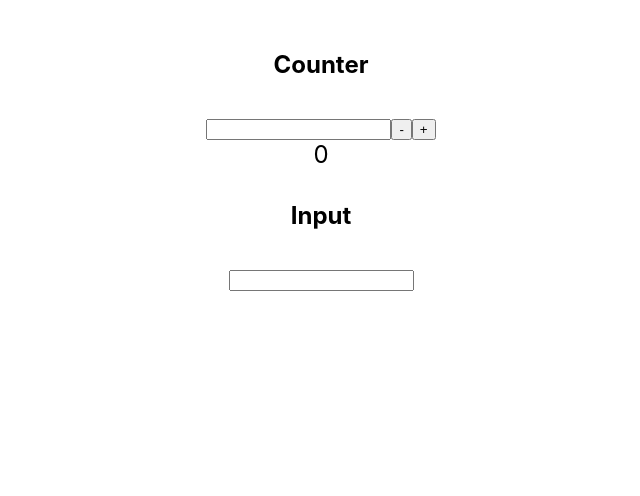
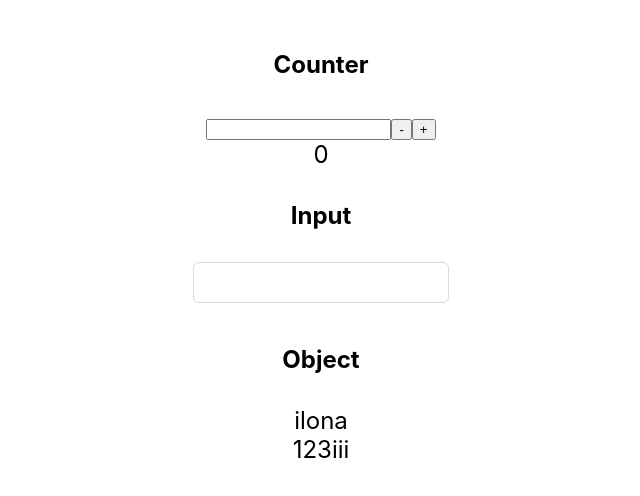
Before and after one commit to ilonaverenich/mini-projects-ts, a React (Create React App) app: page / in a window 1280 px wide. Shown: the top 496 px of the page, without its empty margins (319-959 px from the left). Built offline with nearby package versions, Linux system fonts and the light colour scheme.

Commit message:
added Object ts

```diff
--- a/package.json
+++ b/package.json
@@ -10,6 +10,7 @@
     "@types/node": "^16.18.68",
     "@types/react": "^18.2.45",
     "@types/react-dom": "^18.2.18",
+    "antd": "^5.12.5",
     "react": "^18.2.0",
     "react-dom": "^18.2.0",
     "react-scripts": "5.0.1",
--- a/src/App.css
+++ b/src/App.css
@@ -3,3 +3,10 @@
   margin-top: 50px;
   font-size: 24px;
 }
+.input{
+  width: 20%;
+  font-size: 20px;
+}
+.text {
+  padding-top: 10px;
+}
--- a/src/App.tsx
+++ b/src/App.tsx
@@ -3,12 +3,14 @@ import logo from './logo.svg';
 import './App.css';
 import Counter from './tasks/Counter';
 import InputTask from './tasks/InputTask';
+import Object from './tasks/Object';
 
 function App() {
   return (
     <div className="App">
       <Counter/>
       <InputTask/>
+      <Object/>
     </div>
   );
 }
--- a/src/tasks/InputTask.tsx
+++ b/src/tasks/InputTask.tsx
@@ -1,4 +1,5 @@
-import React, {useState, ChangeEvent} from 'react'
+import React, {useState, ChangeEvent} from 'react';
+import {Input} from 'antd'
 
 function InputTask() {
   const [state, setState] = useState<string>('')
@@ -8,8 +9,8 @@ function InputTask() {
   return (
     <div>
           <h4>Input</h4>
-          <input onChange={handleValue}/>
-          <div>{state}</div>
+          <Input className='input' onChange={handleValue}/>
+          <div className='text'>{state}</div>
     </div>
   )
 }
--- /dev/null
+++ b/src/tasks/Object.tsx
@@ -0,0 +1,24 @@
+import {Input, Button} from 'antd'
+
+interface FormDataUser {
+        login:string,
+        password:string}
+
+
+function Object(): JSX.Element {
+
+  let obj:FormDataUser = {
+    login: 'ilona',
+    password: '123iii'
+  }
+
+  return (
+    <div>
+        <h4>Object</h4>
+        <div>{obj.login}</div>
+        <div>{obj.password}</div>
+    </div>
+  )
+}
+
+export default Object
```
Also changed, not shown: 1 other file (tests, documents, lock files or other folders).
